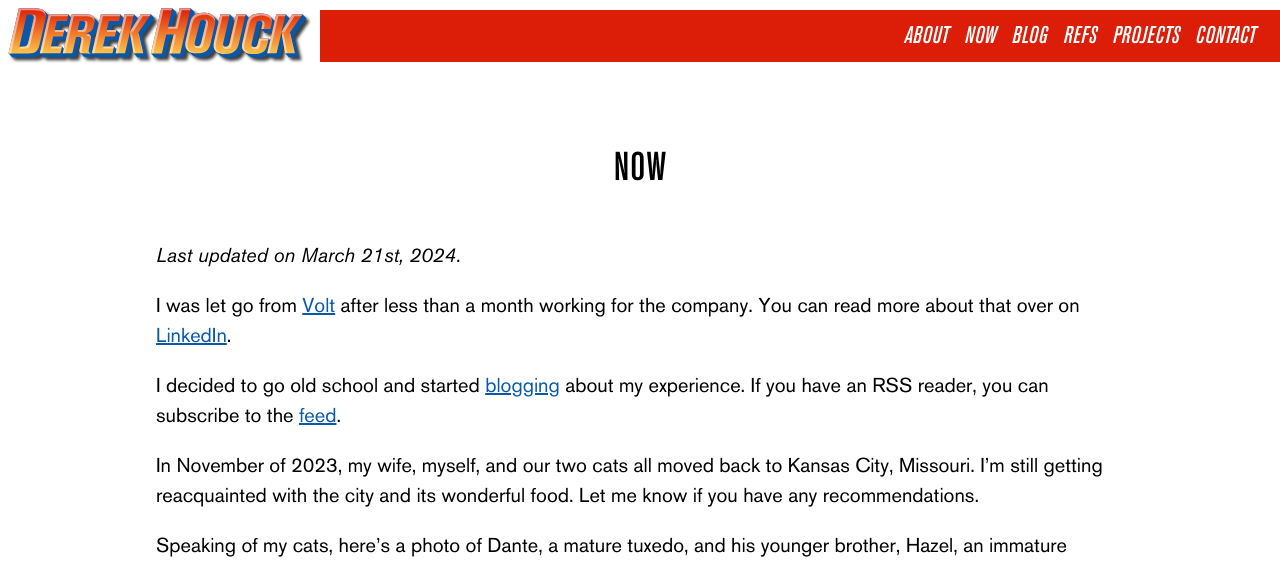
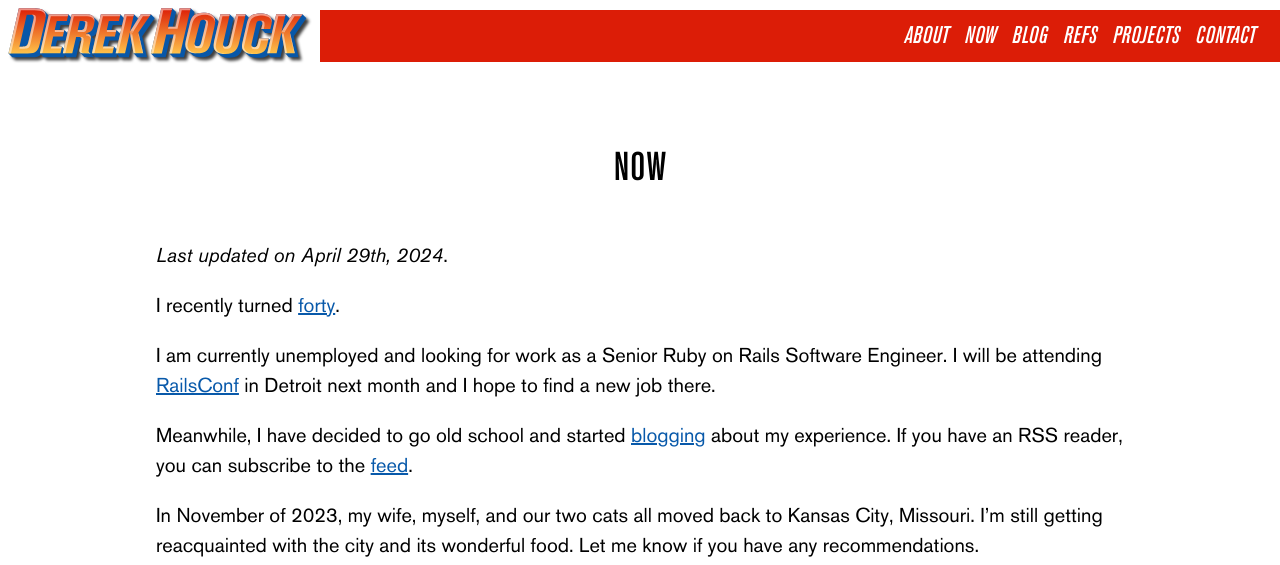
Before and after one commit to derekhouck/derekhouck.github.io, a Jekyll site: the page built from now.md, in a window 1280 px wide and 1058 px high. Shown: the top 565 px of the window. Built offline with Jekyll 4.4.1, drawn with Linux system fonts in a browser that asks for light colours.

Commit message:
Update now page

```diff
--- a/now.md
+++ b/now.md
@@ -4,11 +4,13 @@ title: Now
 
 # Now
 
-_Last updated on March 21st, 2024_.
+_Last updated on April 29th, 2024_.
 
-I was let go from [Volt](https://www.textvolt.com/) after less than a month working for the company. You can read more about that over on [LinkedIn](https://www.linkedin.com/posts/derekhouck_rust-opentowork-activity-7176252664467320834-VF2c).
+I recently turned [forty]({% post_url 2024-04-27-forty %}).
 
-I decided to go old school and started [blogging](/blog/) about my experience. If you
+I am currently unemployed and looking for work as a Senior Ruby on Rails Software Engineer. I will be attending [RailsConf](https://railsconf.org/) in Detroit next month and I hope to find a new job there.
+
+Meanwhile, I have decided to go old school and started [blogging](/blog/) about my experience. If you
 have an RSS reader, you can subscribe to the [feed](/feed.xml).
 
 In November of 2023, my wife, myself, and our two cats all moved back to Kansas City, Missouri. I'm still getting reacquainted with the city and its wonderful food. Let me know if you have any
```
